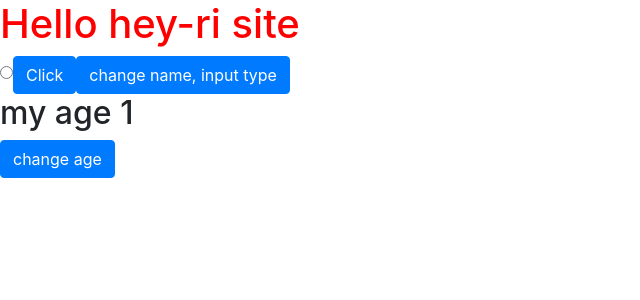
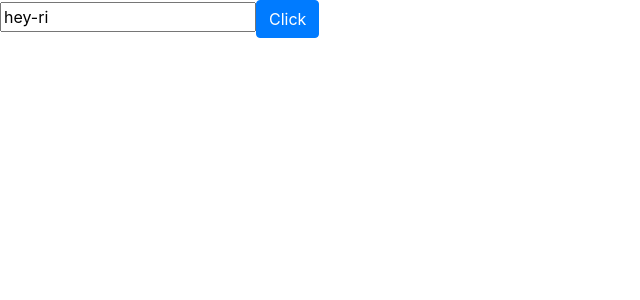
Before and after one commit to hey-ri/vue-todo-list, a Vue app: page / in a window 1280 px wide. Shown: the top 300 px of the page, without its empty margins (0-640 px from the left). Built offline with nearby package versions, Linux system fonts and the light colour scheme.

Commit message:
Bidirectional data binding chp.1

```diff
--- a/src/App.vue
+++ b/src/App.vue
@@ -1,68 +1,27 @@
 <template>
-  <h1 v-bind:class="nameClass">Hello {{ name.name }} site {{ name.id }}</h1>
-  <!-- <h1 class="name">Hello {{ greeting() }} site</h1>
-  <h1 class="name">Hello {{ greeting2("hori") }} site</h1>
-  <h1 class="name">Hello {{ greeting2(name) }} site</h1>
-  <h1 class="name">Hello {{ greet }} site</h1> -->
-  <input :type="type" v-bind:value="name.name" />
-  <button v-on:click="consleLog" class="btn btn-primary">Click</button>
-  <button @click="updateName" class="btn btn-primary">change name, input type</button>
-  <h2>my age {{ age.id }}</h2>
-  <!-- age.id로 접근 하지 않으면 {"id":1}이렇게 표시됨 -->
-  <button @click="updateAge" class="btn btn-primary">change age</button>
-
-  <!-- v-bind === :value -->
-  <!-- v-on === @click -->
+  <input type="text" :value="name" @input="updataName" />
+  <button @click="onSubmit" class="btn btn-primary">Click</button>
 </template>
 
 <script>
-import { ref, reactive } from "vue";
+import { ref } from "vue";
 
 export default {
   setup() {
-    //ref는 숫자, 스트링, 오브젝트, 어레이가 다 들어가고 .value를 해줘야 쓸 수 있다.
-    let name = ref({ name: "hey-ri", age: 20 });
-    const type = ref("radio");
-    const nameClass = ref("names");
+    let name = ref("hey-ri");
 
-    //reactive는 오브젝트, 어레이만 들어갈 수 있으며 .value없이 접근 가능하다. 밑에 처럼
-    let age = reactive({ id: 1 });
-
-    // const greeting = () => {
-    //   return "hari, ";
-    // };
-
-    // const greeting2 = (name) => {
-    //   return "hello, " + name;
-    // };
-
-    // const greet = greeting(name);
-    const consleLog = () => {
-      console.log("hello world");
+    const onSubmit = () => {
+      console.log(name.value);
     };
 
-    const updateName = () => {
-      name.value.name = "jane";
-      name.value.id = 50;
-      type.value = "text";
-      console.log(name);
-    };
-
-    const updateAge = () => {
-      age.id = 20;
+    const updataName = (e) => {
+      name.value = e.target.value;
     };
 
     return {
       name,
-      // greeting,
-      // greeting2,
-      // greet,
-      consleLog,
-      updateName,
-      age,
-      updateAge,
-      type,
-      nameClass,
+      onSubmit,
+      updataName,
     };
   },
 };
```
